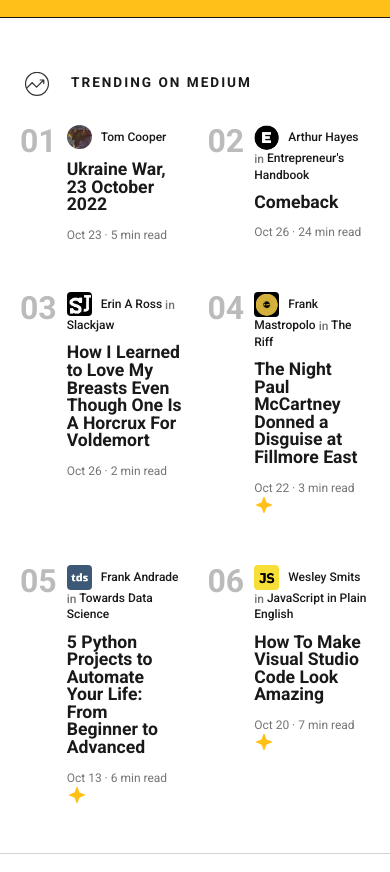
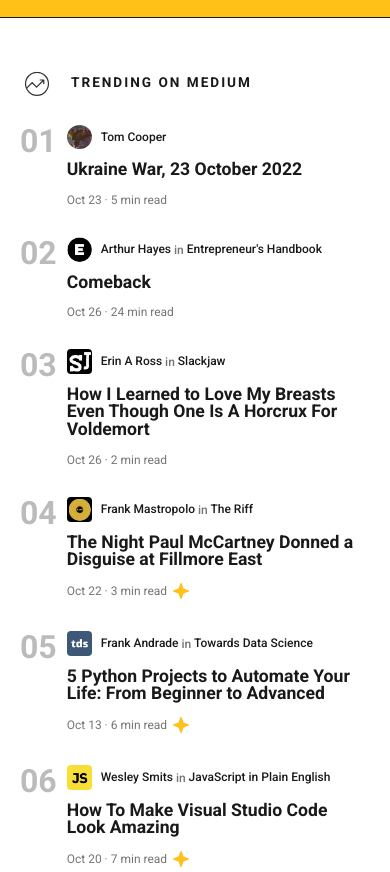
Before and after one commit to MarcoCipolletta/U2-W1-D5-Progetto, a plain HTML site: page index.html in a window 390 px wide. Shown: the part 540-1412 px from the top of the page. Drawn offline with nearby package versions, Linux system fonts and the light colour scheme.

Commit message:
make trending section responsive

```diff
--- a/assets/css/style.css
+++ b/assets/css/style.css
@@ -337,6 +337,11 @@
   .m-svg {
     display: none;
   }
+  .card-container {
+    flex-direction: column;
+    flex-wrap: nowrap;
+    gap: 30px 0;
+  }
 }
 @media screen and (max-width: 575px) {
   .container {
```
